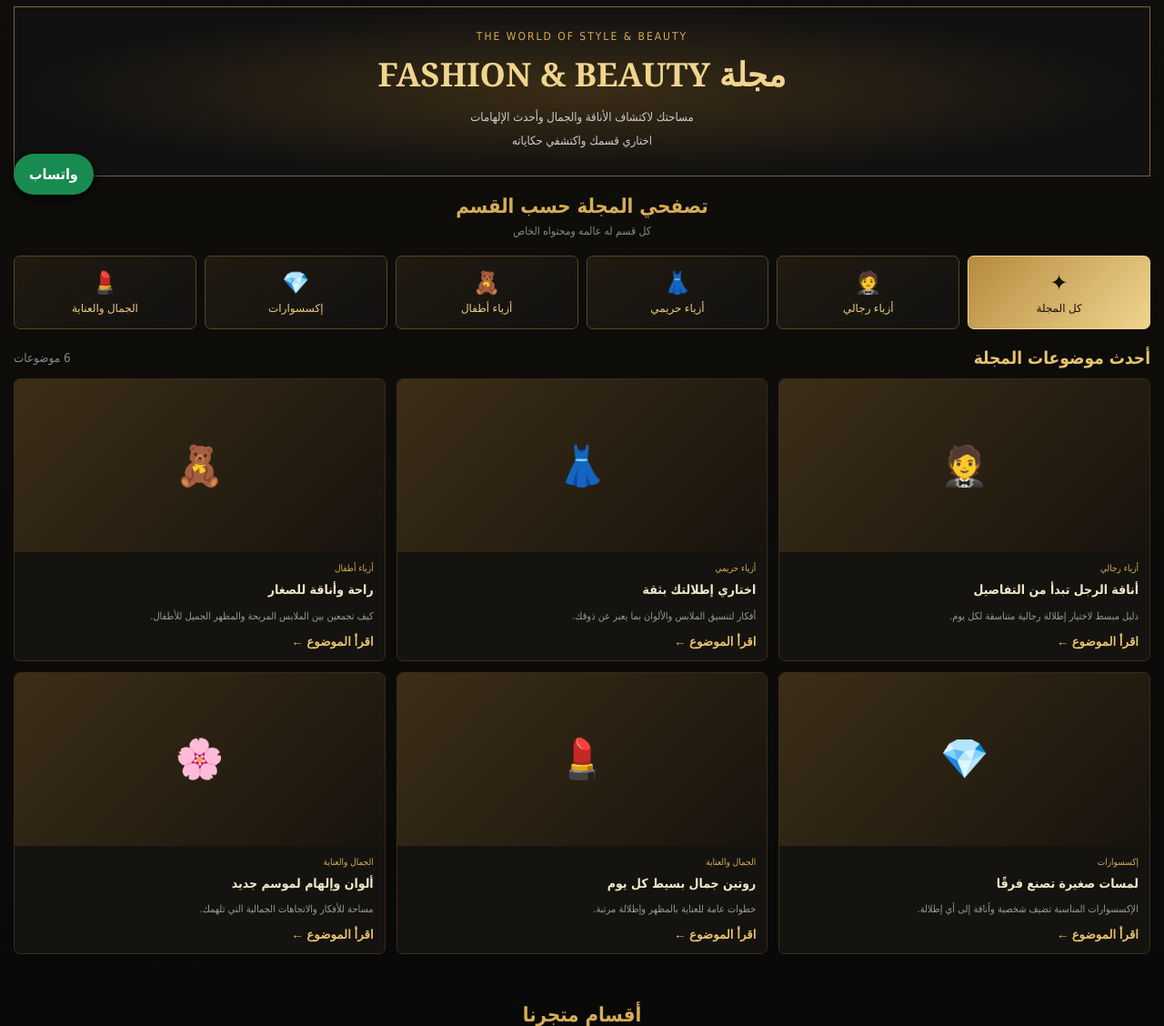
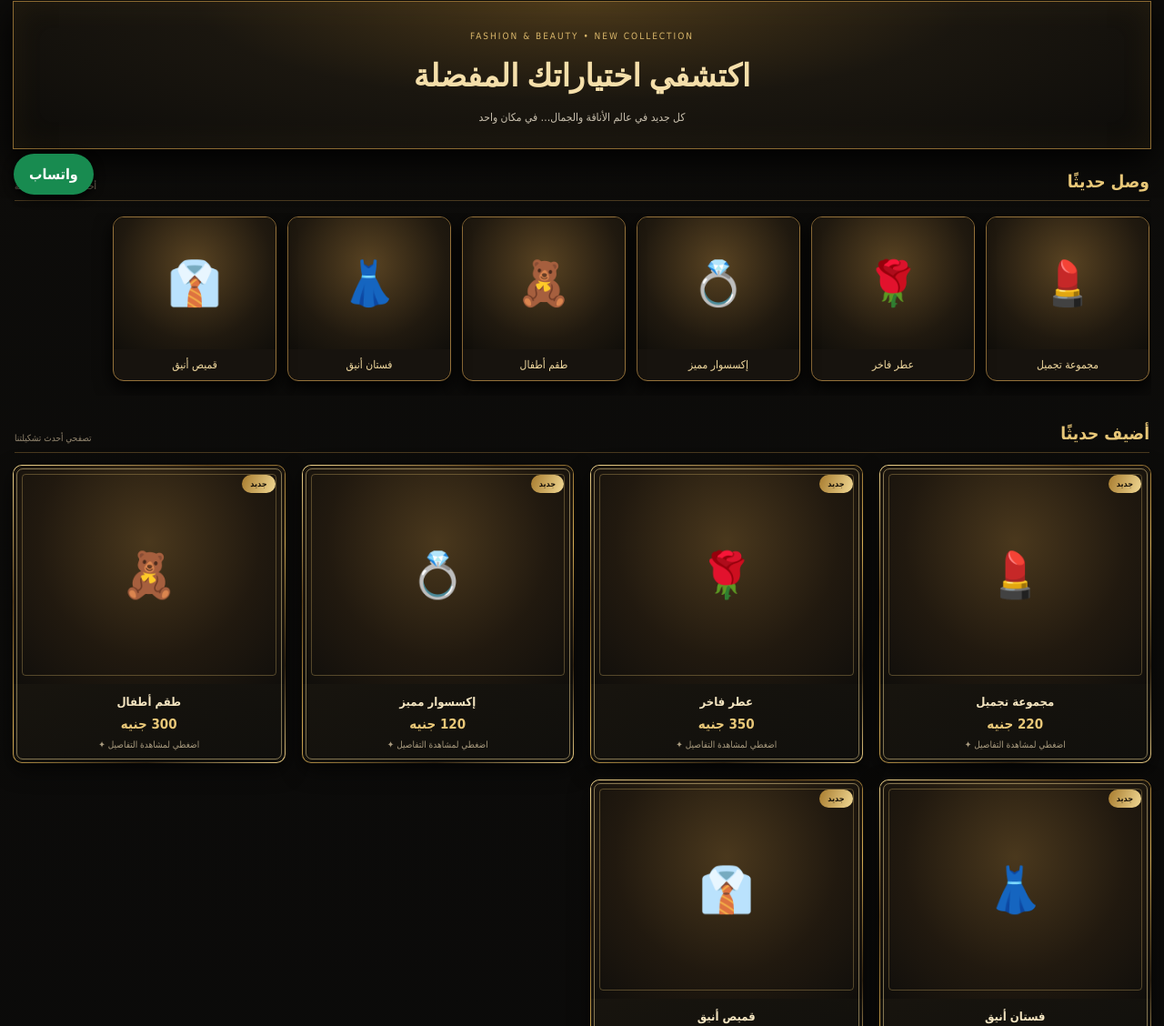
Before and after one commit to alqsbymywzk-coder/FASHION-BEAUTY-WEBSITE, a plain HTML site: page index.html in a window 1280 px wide. Shown: the part 568-1696 px from the top of the page at 91% size. Drawn offline with Linux system fonts and the light colour scheme.

Commit message:
Redesign magazine as luxury product catalog with animated product details

```diff
--- a/index.html
+++ b/index.html
@@ -54,34 +54,53 @@ footer strong{color:#e6c36e;font-size:19px}
 .whatsapp{position:fixed;bottom:18px;left:15px;background:#188b50;color:white;padding:13px 17px;border-radius:30px;font-weight:bold;box-shadow:0 3px 12px #000}
 .payment{margin:15px;background:#151515;border:1px solid #735a2b;padding:18px;border-radius:5px}.payment h3{color:#e6c36e;margin-bottom:12px}.payment p{color:#ccc;font-size:13px;line-height:2;margin:8px 0}.payment-row{display:flex;gap:8px;align-items:center;flex-wrap:wrap;margin:10px 0}.payment code{direction:ltr;unicode-bidi:embed;color:#f1d78a;font-size:14px}.payment a{color:#f1d78a;text-decoration:underline}.payment input,.payment select{width:100%;padding:12px;background:#202020;border:1px solid #554323;color:white;border-radius:4px;margin:7px 0 12px}.payment label{display:block;color:#ddd;font-size:13px;margin-top:10px}.payment .hint{color:#aaa;font-size:12px}
 
-/* FASHION & BEAUTY MAGAZINE */
-.magazine{padding:24px 15px;background:linear-gradient(180deg,#100e0a,#090909)}
-.magazine-top{text-align:center;padding:25px 15px;margin-bottom:20px;border:1px solid #80632d;background:radial-gradient(ellipse at center,#3b2d16,#111 70%)}
-.magazine-kicker{color:#d6ad55;font-size:12px;letter-spacing:2px;margin-bottom:10px}
-.magazine-top h2{font-family:Georgia,serif;color:#f0d58e;font-size:27px;margin-bottom:10px}
-.magazine-top p{color:#ccc;font-size:13px;line-height:2}
-.magazine-cats{display:grid;grid-template-columns:repeat(3,minmax(0,1fr));gap:9px;margin:18px 0}
-.magazine-cat{background:linear-gradient(145deg,#211b10,#111);border:1px solid #594522;color:#e9cb80;padding:15px 5px;border-radius:7px;font-size:12px;cursor:pointer;min-height:76px}
-.magazine-cat span{display:block;font-size:24px;margin-bottom:7px}
+/* LUXURY PRODUCT MAGAZINE */
+.magazine{padding:18px 14px 30px;background:linear-gradient(180deg,#0d0c0a,#090909)}
+.magazine-intro{text-align:center;padding:26px 12px 22px;margin-bottom:24px;background:radial-gradient(ellipse at 50% 0%,#493719 0%,#1a160f 48%,#0c0b09 100%);border:1px solid #8b6a32;box-shadow:inset 0 0 35px #c49a3a16,0 12px 35px #000}
+.magazine-intro span,.detail-kicker{font-size:10px;letter-spacing:2px;color:#d9b66a}
+.magazine-intro h2{font-family:Georgia,serif;font-size:25px;color:#f5dfaa;margin:12px 0}
+.magazine-intro p{font-size:12px;color:#c9c0ae;line-height:2}
+.magazine-block{margin-top:30px}
+.magazine-strip-head{display:flex;align-items:end;justify-content:space-between;gap:10px;margin:18px 2px 13px;border-bottom:1px solid #49391f;padding-bottom:10px}
+.magazine-strip-head h3{font-size:19px;color:#e8c778}
+.magazine-strip-head span{font-size:10px;color:#92856e}
+.new-arrivals{display:flex;gap:12px;overflow-x:auto;padding:4px 2px 16px;scroll-snap-type:x mandatory;scrollbar-width:thin;scrollbar-color:#80612c #17130d}
+.arrival-item{flex:0 0 42%;max-width:190px;scroll-snap-align:start;position:relative;border:1px solid #94713a;border-radius:12px;overflow:hidden;background:#17130e;cursor:pointer;box-shadow:0 7px 20px #000;transition:transform .3s}
+.arrival-item:active{transform:scale(.96)}
+.arrival-art{height:145px;display:flex;align-items:center;justify-content:center;font-size:48px;background:radial-gradient(circle at 50% 35%,#594322,#20190f 65%,#100e0a)}
+.arrival-art img,.magazine-product-art img,.detail-art img{width:100%;height:100%;object-fit:cover}
+.arrival-caption{padding:10px;text-align:center;color:#f1d99f;font-size:12px}
+.magazine-products{display:grid;grid-template-columns:repeat(2,minmax(0,1fr));gap:13px}
+.magazine-product{position:relative;isolation:isolate;overflow:hidden;border-radius:10px;padding:1px;background:linear-gradient(145deg,#f1d58c,#70501f 28%,#d6ad55 55%,#342511 80%,#e8ca82);box-shadow:0 8px 22px #0009;cursor:pointer;transition:transform .28s,box-shadow .28s}
+.magazine-product:before{content:"";position:absolute;inset:4px;border:1px solid #f3d99580;border-radius:7px;pointer-events:none;z-index:2}
+.magazine-product:active{transform:scale(.975)}
+.magazine-product-inner{height:100%;background:linear-gradient(160deg,#211b11,#100f0c);border-radius:9px;overflow:hidden}
+.magazine-product-art{height:170px;position:relative;display:flex;align-items:center;justify-content:center;font-size:49px;background:radial-gradient(ellipse at 50% 35%,#4a381d,#21190f 58%,#100e0b);overflow:hidden}
+.magazine-product-art:after{content:"";position:absolute;inset:9px;border:1px solid #d8b86a55;border-radius:4px;pointer-events:none}
+.magazine-product-art img{position:absolute;inset:0}
+.product-ribbon{position:absolute;top:10px;right:10px;z-index:3;background:linear-gradient(110deg,#a77b2e,#f2d994);color:#171109;padding:5px 9px;border-radius:20px;font-size:9px;font-weight:bold}
+.magazine-product-copy{text-align:center;padding:12px 9px 14px}
+.magazine-product-copy h4{font-size:13px;color:#f4e5c1;margin-bottom:8px}
+.magazine-product-price{color:#e8c778;font-size:15px;font-weight:bold}
+.magazine-product-hint{display:block;color:#a99b7f;font-size:10px;margin-top:8px}
+.magazine-cat{background:linear-gradient(145deg,#211b10,#111);border:1px solid #594522;color:#e9cb80;padding:13px 4px;border-radius:8px;font-size:11px;cursor:pointer;min-height:72px}
+.magazine-cat span{display:block;font-size:21px;margin-bottom:5px}
 .magazine-cat.active{background:linear-gradient(135deg,#b58a3e,#f0d58e);color:#171109;border-color:#f0d58e}
-.magazine-toolbar{display:flex;align-items:center;justify-content:space-between;gap:10px;margin:20px 0 12px}
-.magazine-toolbar h3{color:#e6c36e;font-size:19px}
-.magazine-toolbar small{color:#888}
-.magazine-grid{display:grid;grid-template-columns:repeat(2,minmax(0,1fr));gap:12px}
-.magazine-card{background:#15130f;border:1px solid #382d1a;border-radius:7px;overflow:hidden}
-.magazine-cover{height:125px;display:flex;align-items:center;justify-content:center;background:linear-gradient(135deg,#3c2e18,#17130d);font-size:43px}
-.magazine-cover img{width:100%;height:100%;object-fit:cover}
-.magazine-copy{padding:12px}
-.magazine-tag{font-size:10px;color:#d6ad55;margin-bottom:7px}
-.magazine-copy h4{font-size:14px;line-height:1.7;margin-bottom:7px;color:#f4e8ca}
-.magazine-copy p{font-size:11px;line-height:1.8;color:#999}
-.magazine-read{background:none;border:0;color:#e6c36e;padding:10px 0 0;font-weight:bold;cursor:pointer}
-.magazine-empty{grid-column:1/-1;text-align:center;color:#aaa;padding:25px}
-.article-view{display:none;background:#14120e;border:1px solid #71582b;padding:18px;margin-top:16px;border-radius:7px}
-.article-view h3{color:#e6c36e;margin:10px 0}
-.article-view p{color:#ddd;line-height:2;font-size:14px}
-.article-back{background:#bd984b;color:#111;border:0;padding:9px 15px;border-radius:4px;font-weight:bold;margin-bottom:12px}
-@media(min-width:650px){.magazine-grid{grid-template-columns:repeat(3,1fr)}.magazine-cover{height:190px}.magazine-cats{grid-template-columns:repeat(6,1fr)}.magazine-top h2{font-size:36px}}
+.magazine-cats{display:grid;grid-template-columns:repeat(3,minmax(0,1fr));gap:8px;margin:14px 0}
+.product-lightbox{display:none;position:fixed;inset:0;z-index:1000;background:#000d;backdrop-filter:blur(7px);align-items:center;justify-content:center;padding:18px}
+.product-lightbox.show{display:flex;animation:veilIn .22s ease}
+.product-detail{position:relative;width:min(100%,430px);overflow:hidden;border:1px solid #d8b66b;border-radius:15px;background:linear-gradient(145deg,#2b2112,#100f0c 60%);box-shadow:0 0 0 5px #d8b66b20,0 25px 80px #000;animation:detailPop .35s cubic-bezier(.2,.8,.2,1)}
+.detail-close{position:absolute;top:10px;left:10px;z-index:4;width:34px;height:34px;border:1px solid #d6ad55;border-radius:50%;background:#090909dd;color:#f4d68e;font-size:24px;cursor:pointer}
+.detail-art{height:280px;display:flex;align-items:center;justify-content:center;font-size:85px;background:radial-gradient(circle at center,#5b4523,#20180d 68%,#100e0b)}
+.detail-info{text-align:center;padding:20px}
+.detail-info h2{color:#f4dfaa;font-size:22px;margin:10px 0}
+.detail-info p{color:#a99b7f;font-size:12px;margin-bottom:10px}
+.detail-info strong{display:block;color:#edca79;font-size:20px}
+.detail-add{width:100%;margin-top:18px;padding:14px;border:0;border-radius:7px;background:linear-gradient(110deg,#a77b2e,#f3dc9b,#a77b2e);color:#171109;font-weight:bold;font-size:15px;box-shadow:0 5px 18px #c49a3a33;cursor:pointer}
+@keyframes veilIn{from{opacity:0}to{opacity:1}}
+@keyframes detailPop{from{opacity:0;transform:translateY(22px) scale(.94)}to{opacity:1;transform:translateY(0) scale(1)}}
+@media(hover:hover){.magazine-product:hover{transform:translateY(-5px);box-shadow:0 14px 30px #000,0 0 18px #c9a34a35}.arrival-item:hover{transform:translateY(-4px)}.detail-add:hover{filter:brightness(1.1)}}
+@media(min-width:650px){.magazine-products{grid-template-columns:repeat(4,minmax(0,1fr));gap:18px}.magazine-product-art{height:240px}.arrival-item{flex-basis:180px}.magazine-cats{grid-template-columns:repeat(7,1fr)}.magazine-intro h2{font-size:34px}.detail-art{height:330px}}
 
 @media(min-width:650px){.products{grid-template-columns:repeat(4,1fr)}.hero{min-height:340px}.photo{height:230px}}
 </style>
@@ -113,31 +132,42 @@ footer strong{color:#e6c36e;font-size:19px}
 
 
 <section class="magazine" id="magazine">
-  <div class="magazine-top">
-    <div class="magazine-kicker">THE WORLD OF STYLE & BEAUTY</div>
-    <h2>مجلة FASHION & BEAUTY</h2>
-    <p>مساحتك لاكتشاف الأناقة والجمال وأحدث الإلهامات<br>اختاري قسمك واكتشفي حكاياته</p>
+  <div class="magazine-intro">
+    <span>FASHION & BEAUTY • NEW COLLECTION</span>
+    <h2>اكتشفي اختياراتك المفضلة</h2>
+    <p>كل جديد في عالم الأناقة والجمال… في مكان واحد</p>
   </div>
-  <h2 class="heading">تصفحي المجلة حسب القسم</h2>
-  <p class="desc">كل قسم له عالمه ومحتواه الخاص</p>
-  <div class="magazine-cats" id="magazineCats">
-    <button class="magazine-cat active" onclick="showMagazine('الكل',this)"><span>✦</span>كل المجلة</button>
-    <button class="magazine-cat" onclick="showMagazine('أزياء رجالي',this)"><span>🤵</span>أزياء رجالي</button>
-    <button class="magazine-cat" onclick="showMagazine('أزياء حريمي',this)"><span>👗</span>أزياء حريمي</button>
-    <button class="magazine-cat" onclick="showMagazine('أزياء أطفال',this)"><span>🧸</span>أزياء أطفال</button>
-    <button class="magazine-cat" onclick="showMagazine('إكسسوارات',this)"><span>💎</span>إكسسوارات</button>
-    <button class="magazine-cat" onclick="showMagazine('الجمال والعناية',this)"><span>💄</span>الجمال والعناية</button>
+  <div class="magazine-strip-head"><h3>وصل حديثًا</h3><span>أحدث المنتجات المضافة</span></div>
+  <div class="new-arrivals" id="newArrivals" aria-label="أحدث المنتجات"></div>
+  <div class="magazine-block">
+    <div class="magazine-strip-head"><h3>أضيف حديثًا</h3><span>تصفحي أحدث تشكيلتنا</span></div>
+    <div class="magazine-products" id="magazineLatest"></div>
   </div>
-  <div class="magazine-toolbar"><h3 id="magazineTitle">أحدث موضوعات المجلة</h3><small id="magazineCount">6 موضوعات</small></div>
-  <div class="magazine-grid" id="magazineList"></div>
-  <article class="article-view" id="articleView">
-    <button class="article-back" onclick="closeArticle()">← العودة للمجلة</button>
-    <div class="magazine-tag" id="articleTag"></div>
-    <h3 id="articleTitle"></h3>
-    <p id="articleBody"></p>
-  </article>
+  <div class="magazine-block">
+    <div class="magazine-strip-head"><h3>الأكثر طلبًا</h3><span>اختيارات مميزة من المتجر</span></div>
+    <div class="magazine-products" id="magazinePopular"></div>
+  </div>
+  <div class="magazine-block">
+    <div class="magazine-strip-head"><h3>تسوقي حسب القسم</h3><span>اختاري القسم لعرض منتجاته</span></div>
+    <div class="magazine-cats" id="magazineCats">
+      <button class="magazine-cat active" onclick="showMagazine('الكل',this)"><span>✦</span>كل المنتجات</button>
+      <button class="magazine-cat" onclick="showMagazine('رجالي',this)"><span>🤵</span>رجالي</button>
+      <button class="magazine-cat" onclick="showMagazine('حريمي',this)"><span>👗</span>حريمي</button>
+      <button class="magazine-cat" onclick="showMagazine('أطفال',this)"><span>🧸</span>أطفال</button>
+      <button class="magazine-cat" onclick="showMagazine('إكسسوارات',this)"><span>💎</span>إكسسوارات</button>
+      <button class="magazine-cat" onclick="showMagazine('عطور',this)"><span>🌹</span>عطور</button>
+      <button class="magazine-cat" onclick="showMagazine('تجميل',this)"><span>💄</span>تجميل</button>
+    </div>
+    <div class="magazine-products" id="magazineCategoryProducts"></div>
+  </div>
 </section>
-
+<div class="product-lightbox" id="productLightbox" onclick="if(event.target===this)closeProduct()">
+ <div class="product-detail" role="dialog" aria-modal="true" aria-label="تفاصيل المنتج">
+  <button class="detail-close" onclick="closeProduct()" aria-label="إغلاق">×</button>
+  <div class="detail-art" id="detailArt"></div>
+  <div class="detail-info"><span class="detail-kicker">FASHION & BEAUTY</span><h2 id="detailName"></h2><p id="detailCategory"></p><strong id="detailPrice"></strong><button class="detail-add" id="detailAdd">أضيفيه إلى السلة</button></div>
+ </div>
+</div>
 <section class="section" id="categories">
 <h2 class="heading">أقسام متجرنا</h2>
 <p class="desc">اختار القسم المفضل لديك</p>
@@ -212,37 +242,36 @@ footer strong{color:#e6c36e;font-size:19px}
 
 <script>
 
-const magazineArticles=[
-{cat:"أزياء رجالي",icon:"🤵",title:"أناقة الرجل تبدأ من التفاصيل",summary:"دليل مبسط لاختيار إطلالة رجالية متناسقة لكل يوم.",body:"الأناقة ليست في كثرة القطع، بل في حسن اختيارها وتناسق الألوان والمقاسات. ابدأ بقطع أساسية مريحة، واهتم بنظافة الحذاء وتناسق الحزام والساعة مع الإطلالة. هذه مساحة تحريرية تجريبية، ويمكن لاحقًا إضافة مقالاتك وصورك من لوحة الإدارة."},
-{cat:"أزياء حريمي",icon:"👗",title:"اختاري إطلالتك بثقة",summary:"أفكار لتنسيق الملابس والألوان بما يعبر عن ذوقك.",body:"اختيار الإطلالة المناسبة يبدأ بمعرفة ما يريحك ويعبر عن شخصيتك. جرّبي تنسيق لون أساسي مع لون مكمل، واختاري خامات مناسبة للموسم والمناسبة. يمكن أن يتحول هذا الموضوع لاحقًا إلى مقال كامل بصور وتفاصيل من إعداد إدارة المجلة."},
-{cat:"أزياء أطفال",icon:"🧸",title:"راحة وأناقة للصغار",summary:"كيف تجمعين بين الملابس المريحة والمظهر الجميل للأطفال.",body:"ملابس الأطفال الأفضل هي التي تسمح بالحركة وتناسب الجو وسهلة العناية. اختاري خامات لطيفة على البشرة ومقاسات مريحة، واجعلي الألوان والرسومات مساحة للمرح."},
-{cat:"إكسسوارات",icon:"💎",title:"لمسات صغيرة تصنع فرقًا",summary:"الإكسسوارات المناسبة تضيف شخصية وأناقة إلى أي إطلالة.",body:"يمكن لقطعة إكسسوار واحدة أن تكمل الإطلالة دون مبالغة. وازني بين حجم القطعة وبساطة الملابس، واختاري ما يناسب ألوانك والمناسبة."},
-{cat:"الجمال والعناية",icon:"💄",title:"روتين جمال بسيط كل يوم",summary:"خطوات عامة للعناية بالمظهر وإطلالة مرتبة.",body:"الاهتمام اليومي البسيط يصنع فارقًا: تنظيف لطيف، ترطيب مناسب، واختيار مستحضرات تناسب احتياجاتك. احرصي على قراءة تعليمات المنتجات واختبار أي منتج جديد بحذر."},
-{cat:"الجمال والعناية",icon:"🌸",title:"ألوان وإلهام لموسم جديد",summary:"مساحة للأفكار والاتجاهات الجمالية التي تلهمك.",body:"الإلهام يبدأ بتجربة ما يناسب ذوقك، وليس اتباع كل صيحة. اختاري الألوان التي تحبينها ونسقيها بطريقتك الخاصة."}
-];
+function productCard(p,idx,badge){
+const art=p.image?'<img src="'+p.image+'" alt="'+p.name+'">':p.icon;
+return '<div class="magazine-product" onclick="openProduct('+idx+')"><div class="magazine-product-inner"><div class="magazine-product-art">'+(badge?'<span class="product-ribbon">'+badge+'</span>':'')+art+'</div><div class="magazine-product-copy"><h4>'+p.name+'</h4><div class="magazine-product-price">'+p.price+' جنيه</div><span class="magazine-product-hint">اضغطي لمشاهدة التفاصيل ✦</span></div></div></div>';
+}
 function showMagazine(cat,btn){
 document.querySelectorAll(".magazine-cat").forEach(b=>b.classList.remove("active"));
 if(btn)btn.classList.add("active");
-const list=cat==="الكل"?magazineArticles:magazineArticles.filter(a=>a.cat===cat);
-document.getElementById("magazineTitle").textContent=cat==="الكل"?"أحدث موضوعات المجلة":cat;
-document.getElementById("magazineCount").textContent=list.length+" موضوعات";
-document.getElementById("articleView").style.display="none";
-document.getElementById("magazineList").style.display="grid";
-document.getElementById("magazineList").innerHTML=list.length?list.map((a,i)=>'<div class="magazine-card"><div class="magazine-cover">'+a.icon+'</div><div class="magazine-copy"><div class="magazine-tag">'+a.cat+'</div><h4>'+a.title+'</h4><p>'+a.summary+'</p><button class="magazine-read" onclick="openArticle('+magazineArticles.indexOf(a)+')">اقرأ الموضوع ←</button></div></div>').join(""):'<div class="magazine-empty">سيتم إضافة موضوعات هذا القسم قريبًا</div>';
+const list=cat==="الكل"?products:products.filter(p=>p.cat===cat);
+document.getElementById("magazineCategoryProducts").innerHTML=list.length?list.map(p=>productCard(p,products.indexOf(p))).join(""):'<div class="empty">لا توجد منتجات في هذا القسم حاليًا</div>';
 }
-function openArticle(i){
-const a=magazineArticles[i];if(!a)return;
-document.getElementById("articleTag").textContent=a.cat;
-document.getElementById("articleTitle").textContent=a.title;
-document.getElementById("articleBody").textContent=a.body;
-document.getElementById("magazineList").style.display="none";
-document.getElementById("articleView").style.display="block";
-document.getElementById("articleView").scrollIntoView({behavior:"smooth",block:"start"});
+function renderMagazine(){
+const newest=products.slice().reverse();
+document.getElementById("newArrivals").innerHTML=newest.map(p=>'<div class="arrival-item" onclick="openProduct('+products.indexOf(p)+')"><div class="arrival-art">'+(p.image?'<img src="'+p.image+'" alt="'+p.name+'">':p.icon)+'</div><div class="arrival-caption">'+p.name+'</div></div>').join("");
+document.getElementById("magazineLatest").innerHTML=newest.map(p=>productCard(p,products.indexOf(p),"جديد")).join("");
+const popular=products.filter(p=>p.popular);
+document.getElementById("magazinePopular").innerHTML=popular.length?popular.map(p=>productCard(p,products.indexOf(p),"الأكثر طلبًا")).join(""):'<div class="empty">سيظهر هنا المنتجات الأكثر طلبًا بعد ربط الطلبات بمصدر بيانات مشترك.</div>';
+showMagazine("الكل",document.querySelector(".magazine-cat"));
 }
-function closeArticle(){
-document.getElementById("articleView").style.display="none";
-document.getElementById("magazineList").style.display="grid";
+function openProduct(i){
+const p=products[i];if(!p)return;
+document.getElementById("detailArt").innerHTML=p.image?'<img src="'+p.image+'" alt="'+p.name+'">':p.icon;
+document.getElementById("detailName").textContent=p.name;
+document.getElementById("detailCategory").textContent=p.cat;
+document.getElementById("detailPrice").textContent=p.price+" جنيه";
+document.getElementById("detailAdd").onclick=function(){add(p.name);closeProduct();document.getElementById("cart").scrollIntoView({behavior:"smooth"});};
+document.getElementById("productLightbox").classList.add("show");
+document.body.style.overflow="hidden";
 }
+function closeProduct(){document.getElementById("productLightbox").classList.remove("show");document.body.style.overflow="";}
+document.addEventListener("keydown",e=>{if(e.key==="Escape")closeProduct()});
 
 const products=[
 {name:"قميص أنيق",cat:"رجالي",price:250,icon:"👔"},
@@ -318,7 +347,7 @@ if(navigator.share && navigator.canShare && navigator.canShare({files:[receipt]}
  window.open("https://wa.me/201221718109?text="+encodeURIComponent(msg),"_blank");
 }
 }
-render();save();showMagazine("الكل",document.querySelector(".magazine-cat"));
+render();save();renderMagazine();
 </script>
 </body>
 </html>
```
